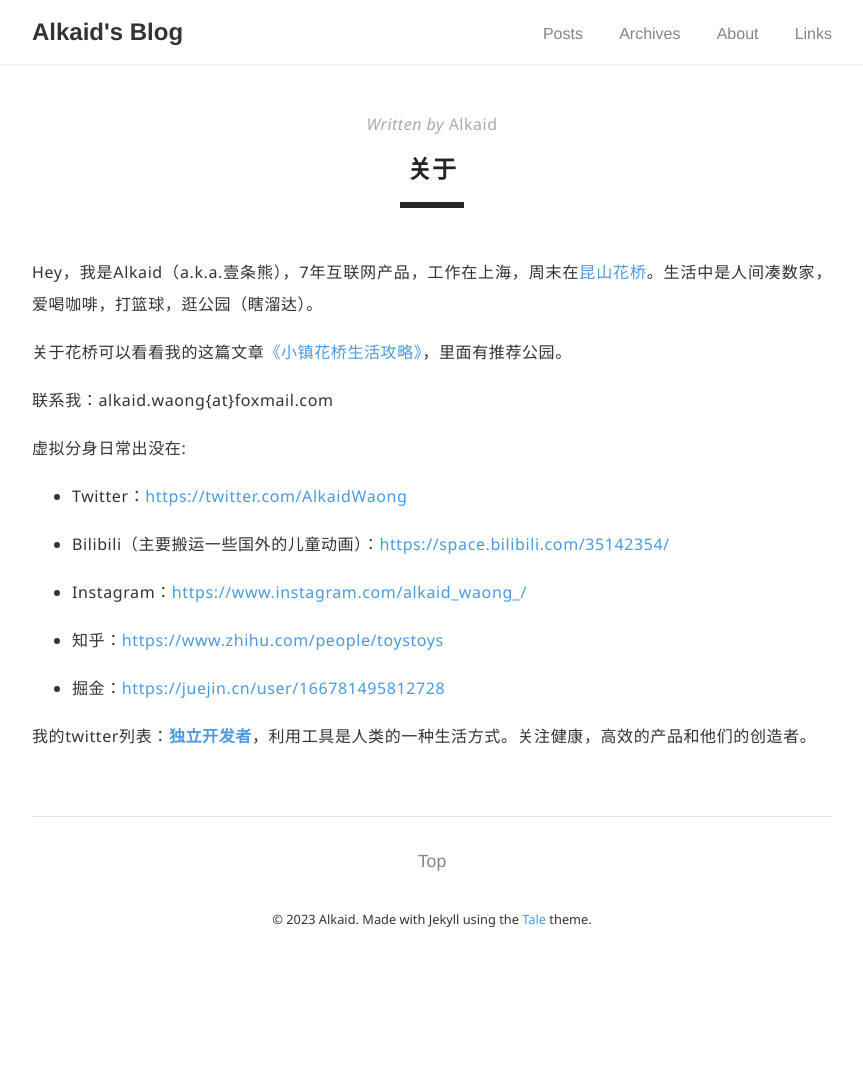
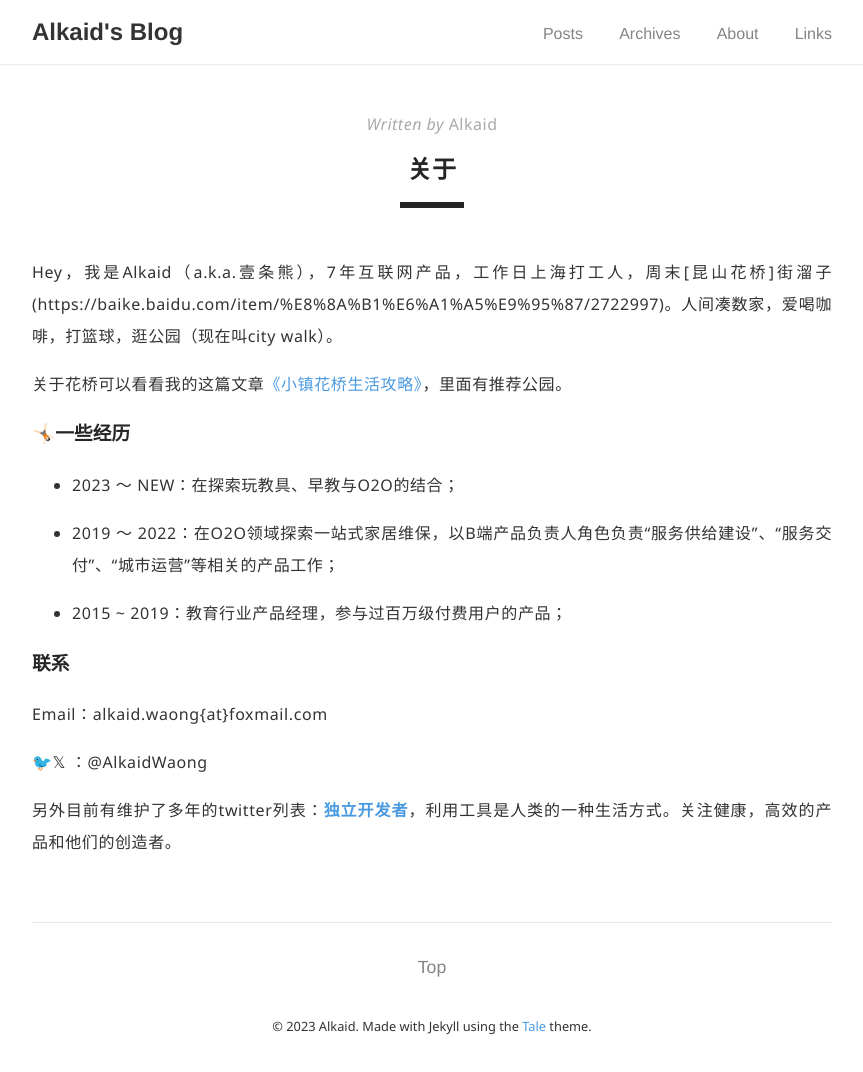
Before and after one commit to AlkaidWaong/ifoz, a Jekyll site: the page built from _pages/about.md, in a window 1280 px wide. Shown: the whole page, without its empty margins (208-1071 px from the left). Built offline with Jekyll 4.4.1, drawn with Linux system fonts in a browser that asks for light colours; comment, search, counter and statistics services are not loaded; before the commit the page ends 965 px from its top, so only the background shows below that.

Commit message:
Update about.md

```diff
--- a/_pages/about.md
+++ b/_pages/about.md
@@ -6,25 +6,27 @@ permalink: /about/
 ---
 
 
-Hey，我是Alkaid（a.k.a.壹条熊），7年互联网产品，工作在上海，周末在[昆山花桥](https://baike.baidu.com/item/%E8%8A%B1%E6%A1%A5%E9%95%87/2722997)。生活中是人间凑数家，爱喝咖啡，打篮球，逛公园（瞎溜达）。
+Hey，我是Alkaid（a.k.a.壹条熊），7年互联网产品，工作日上海打工人，周末[昆山花桥]街溜子(https://baike.baidu.com/item/%E8%8A%B1%E6%A1%A5%E9%95%87/2722997)。人间凑数家，爱喝咖啡，打篮球，逛公园（现在叫city walk）。
 
 关于花桥可以看看我的这篇文章[《小镇花桥生活攻略》](https://www.ifoz.net/2022-12-04/All-things-i-know-about-huaqiao)，里面有推荐公园。
 
-联系我：alkaid.waong{at}foxmail.com
 
-虚拟分身日常出没在:
 
-- Twitter：[https://twitter.com/AlkaidWaong](https://twitter.com/AlkaidWaong)
+### 🤸🏻一些经历
 
-- Bilibili（主要搬运一些国外的儿童动画）：[https://space.bilibili.com/35142354/](https://space.bilibili.com/35142354/)
+- 2023 ～ NEW：在探索玩教具、早教与O2O的结合；
 
-- Instagram：[https://www.instagram.com/alkaid_waong_/](https://www.instagram.com/alkaid_waong_/)
+- 2019 ～ 2022：在O2O领域探索一站式家居维保，以B端产品负责人角色负责“服务供给建设”、“服务交付”、“城市运营”等相关的产品工作；
 
-- 知乎：[https://www.zhihu.com/people/toystoys](https://www.zhihu.com/people/toystoys)
+- 2015 ~ 2019：教育行业产品经理，参与过百万级付费用户的产品；
 
-- 掘金：[https://juejin.cn/user/166781495812728](https://juejin.cn/user/166781495812728)
+### 联系
+
+Email：alkaid.waong{at}foxmail.com
+
+🐦𝕏 ：@AlkaidWaong
 
 
 
 
-我的twitter列表：**[独立开发者](https://twitter.com/i/lists/1216990835155169280)**，利用工具是人类的一种生活方式。关注健康，高效的产品和他们的创造者。
+另外目前有维护了多年的twitter列表：**[独立开发者](https://twitter.com/i/lists/1216990835155169280)**，利用工具是人类的一种生活方式。关注健康，高效的产品和他们的创造者。
```
